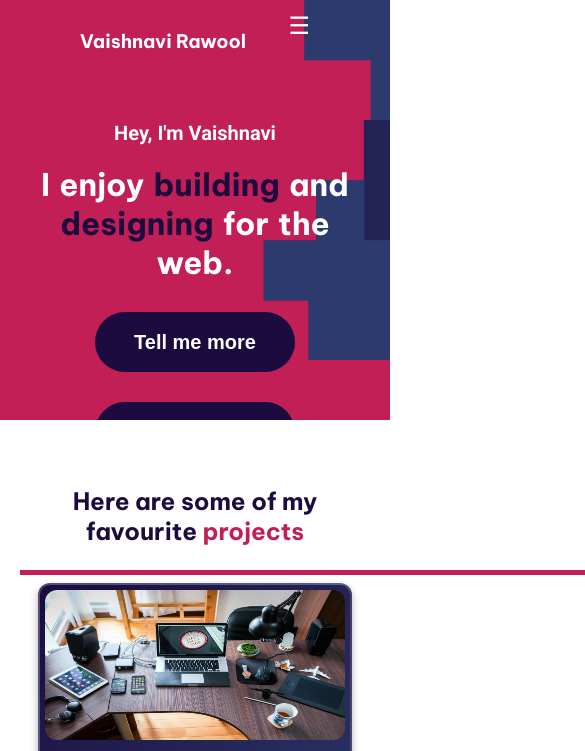
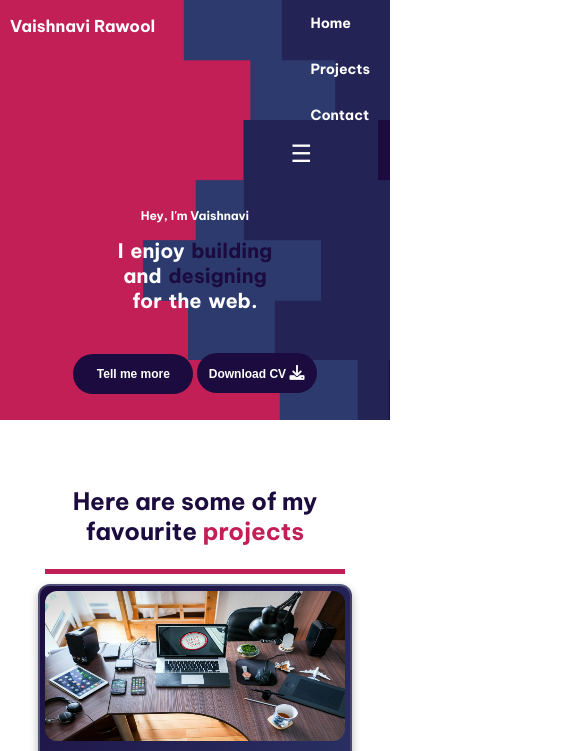
Before and after one commit to Vaishnavi2206/Portfolio, a plain HTML site: page index.html in a window 390 px wide. Shown: the top 751 px of the page, 585 px wide, since content can reach past the window. Drawn offline with nearby package versions, Linux system fonts and the light colour scheme; a web font is replaced by a local one.

Commit message:
complete mobile UI experience

```diff
--- a/index.css
+++ b/index.css
@@ -14,18 +14,25 @@ body {
 }
 
 
+.nav-top{
+  display: flex;
+  justify-content: space-between;
+  width: 100%;
+}
+
 
 
 .hero-section{
-    background: white;
-    color: black;
     height: 800px;
     background: url(./assets/layered-steps-haikei.png);
     background-repeat:  no-repeat;
     background-size: cover;
-    /* background:#c21f56; */
     color: white;
-    /* border: 1px solid; */
+    /* border: 5px solid black; */
+}
+
+.name-section{
+  padding-left: 10px;
 }
 
 .navbar ul {
@@ -103,8 +110,15 @@ body {
 }
 
 .title-text{
-  font-family: "Roboto", sans-serif;
   font-size: 30px;
+  margin-bottom: 20px;
+}
+
+.divider{
+  width: 600px;
+  height: 5px;
+  background: #c21f56;
+  border: none;
 }
 
 .intro{
@@ -335,7 +349,7 @@ display: none;
   font-weight: bold;
   margin: 0 auto;
   margin-top: 30px;
-  border: 2px #1b0b3e solid;
+  border: 2px #241f31 solid;
   background: transparent;
   cursor: pointer;
 }
@@ -355,6 +369,12 @@ display: none;
   background-repeat: no-repeat;
   background-size: cover;
   color: white; */
+}
+
+.skillset-title{
+  flex:1;
+  margin-left: 80px;
+  color: #1b0b3e;
 }
 
 .skill-set{
@@ -636,12 +656,32 @@ textarea {
 /* MOBILE SCREEN */
 
 @media (max-width: 768px) {
+  html {
+    overflow-x: hidden;
+    box-sizing: border-box;
+}
+
+
   body{
     overflow-x:hidden;
+     font-size: 14px;
+     box-sizing: border-box;
   }
+
+  .nav-top{
+    padding: 0px;
+  }
+
 
   .hero-section{
     overflow-x: hidden;
+    overflow-y: hidden;
+    /* justify-content: center;
+    align-items: center; */
+    max-width: 100%;
+    margin: 0 auto;
+    background-position: top
+
   }
 
   .navbar ul {
@@ -649,41 +689,117 @@ textarea {
   }
 
   .intro-text {
-    font-size: 8vw;
+    font-size: 20px;
     word-spacing: 2px;
-    max-width: 90%;
-    margin: auto;
+    max-width: 10rem;
+    margin: 0 auto;
+    text-align: center;
+    padding: 10px;
   }
 
   .title-text{
-    font-size: 20px;
+    font-size: 12px;
+    margin-bottom: 5px;
   }
 
   .hero-section {
     height: 420px;
   }
 
+  .more-btn{
+  width: 120px;
+  height: 40px;
+  border-radius: 20px;
+  border: none;
+  font-size: 12px;
+  font-weight: bold;
+  margin-top: 30px;
+  background: #1b0b3e;
+  color: white;
+  cursor: pointer;
+}
+
+.divider{
+width: 300px;
+  height: 5px;
+  background: #c21f56;
+  border: none;
+  margin-bottom: 10px;
+}
+
   .projects-title {
-    flex-direction: column; /* Stack elements vertically on smaller screens */
-    align-items: center; /* Center the content */
-    margin-left: 20px; /* Adjust left margin */
-    margin-right: 20px; /* Adjust right margin */
+    flex-direction: column;
+    align-items: center;
+    margin-left: 20px;
+    margin-right: 20px;
 }
 
 h1.project-text {
-    text-align: center; /* Center the text */
-    font-size: 24px; /* Adjust font size for mobile */
+    text-align: center;
+    font-size: 24px;
 }
 
 hr {
     width: calc(100% - 40px);
     margin: 10px 20 20px;
 }
+
+.view-all-btn{
+  display: block;
+  width: 300px;
+  height: 50px;
+  border-radius: 50px;
+  font-size: 20px;
+  font-weight: bold;
+  margin: 0 auto;
+  margin-top: 5px;
+  border: 2px #1b0b3e solid;
+  background: transparent;
+  cursor: pointer;
 }
+
+
+
+.skill-set-container{
+  margin-top: 20px;
+  flex-direction: column;
+  justify-content: center;
+}
+
+.skillset-title{
+  margin: 20px auto
+}
+
+.skillset-title h1{
+  margin: 0;
+  font-size: 20px;
+}
+
+.toolset{
+  padding: 0;
+  justify-content: center;
+}
+
+.modal{
+  left: 0px;
+  right: 0px;
+  width: 300px;
+  height: 400px;
+
+}
+
+}
+
+
+/* MOBILE SCREEN */
 
 
 @media (min-width: 769px) {
   .drawer {
       display: none; /* Hide drawer on larger screens */
   }
+
+  .toggle-button{
+    display: none;
+  }
 }
--- a/index.html
+++ b/index.html
@@ -33,12 +33,18 @@
             <!-- <img src="./assets/home-banner-background.png" class="banner-bg-image"/> -->
             <!-- <img src="./assets/home-banner-background-2.png" class="banner-bg-image-2"/> -->
 
-            <div style="display: flex;justify-content: space-between;padding: 10px 80px;">
+            <div class="nav-top">
                 <div class="name-section">
                    <h3>Vaishnavi Rawool</h3>
                 </div>
 
                 <div class="navbar">
+                    <ul>
+                           <li><a href="#">Home</a></li>
+                           <li><a href="#projects-container">Projects</a></li>
+                           <li><a href="#contact">Contact</a></li>
+                    </ul>
+                    <div>
                         <div class="toggle-button" id="toggle-button">
                             ☰
                         </div>
@@ -51,10 +57,11 @@
                         </div>
                     </div>
                 </div>
+            </div>
 
         <div class="intro">
             <!-- <h3 style="margin-bottom: 10px;color: #555;">Hi folks,</h3> -->
-            <h2 style="margin-bottom: 20px;" class="title-text">Hey, I'm Vaishnavi</h2>
+            <h2 class="title-text">Hey, I'm Vaishnavi</h2>
             <h1 class="intro-text">
                 I enjoy
                  <span style="color: #1b0b3e;">building</span>
@@ -81,7 +88,7 @@
 
     <div style="" class="projects-title">
         <h1 class="project-text" style="color: #1b0b3e;">Here are some of my favourite <span style="color: #c21f56;">projects</span> </h1>
-        <hr style="width: 600px;height: 5px;background: #c21f56;border: none;"/>
+        <hr class="divider"/>
     </div>
     <div id="projects-container" class="projects-container">
         <div class="projects">
@@ -114,7 +121,7 @@
 
             <div class="card ">
                 <img src="./assets/bg.jpeg" alt="project-img" class="project-img"/>
-                <h3 style="margin: 0px;margin-top: 10px;margin-bottom: 5px;">React Travel App UI</h3>
+                <h3 style="margin: 0px;margin-top: 10px;margin-bottom: 5px;">React Travel App</h3>
                 <p style="font-size: 12px;margin: 0px;color: rgb(123 137 168 );">Lorem ipsum dolor sit amet consectetur adipisicing elit. Magni, maxime. Lorem ipsum dolor sit amet consectetur adipisicing elit. Eligendi ratione nobis expedita, distinctio alias incidunt magni aspernatur.</p>
 
                 <div class="chip-container">
@@ -174,7 +181,7 @@
 <!-- ICONS SITE -> https://icons8.com/icons/set/css -->
     <!-- /* font-family: 'Pacifico', cursive;font-weight: 400;text-align: left;width: 500px; */ -->
     <div class="skill-set-container">
-        <div style="flex:1;margin-left: 80px;color: #1b0b3e;">
+        <div class="skillset-title">
             <h1 style="font-family: Pacifico;">
                 Unveiling My Skillset:
             </h1>
@@ -258,7 +265,7 @@
     </div>
 
     <div id="contact" style="display: flex;flex-direction: column;align-items: center;justify-content: center;height: 400px;width: 100%;color: white;background: url('./assets/stacked-waves-haikei.png');background-repeat: no-repeat;background-size: cover;">
-        <h1 style="margin: 0px;">Interested in Working Together?</h1>
+        <h1 style="margin: 0px;text-align:center">Interested in Working Together?</h1>
         <button id="get-in-touch-btn" class="more-btn" style="margin-top: 15px;">Get in Touch</button>
     </div>
 
```
Lines whose indentation alone changed are shown as unchanged.
